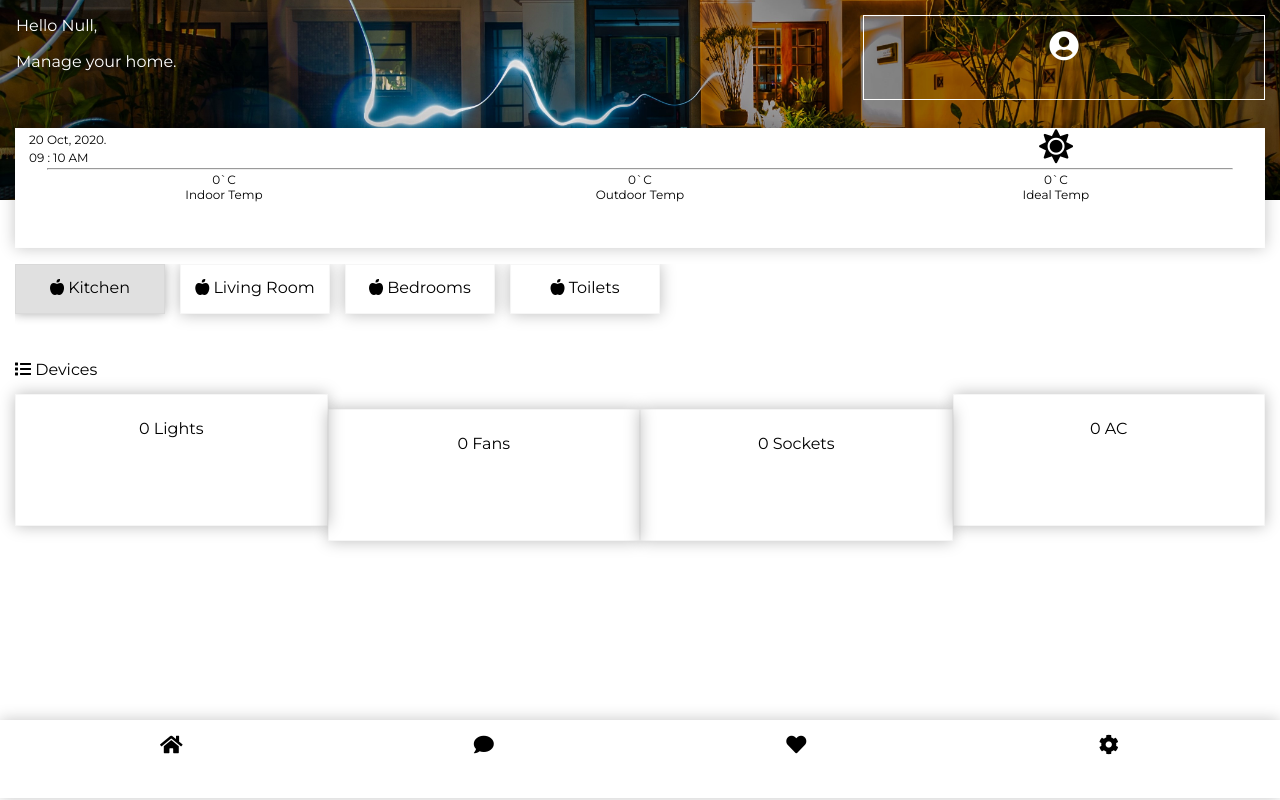
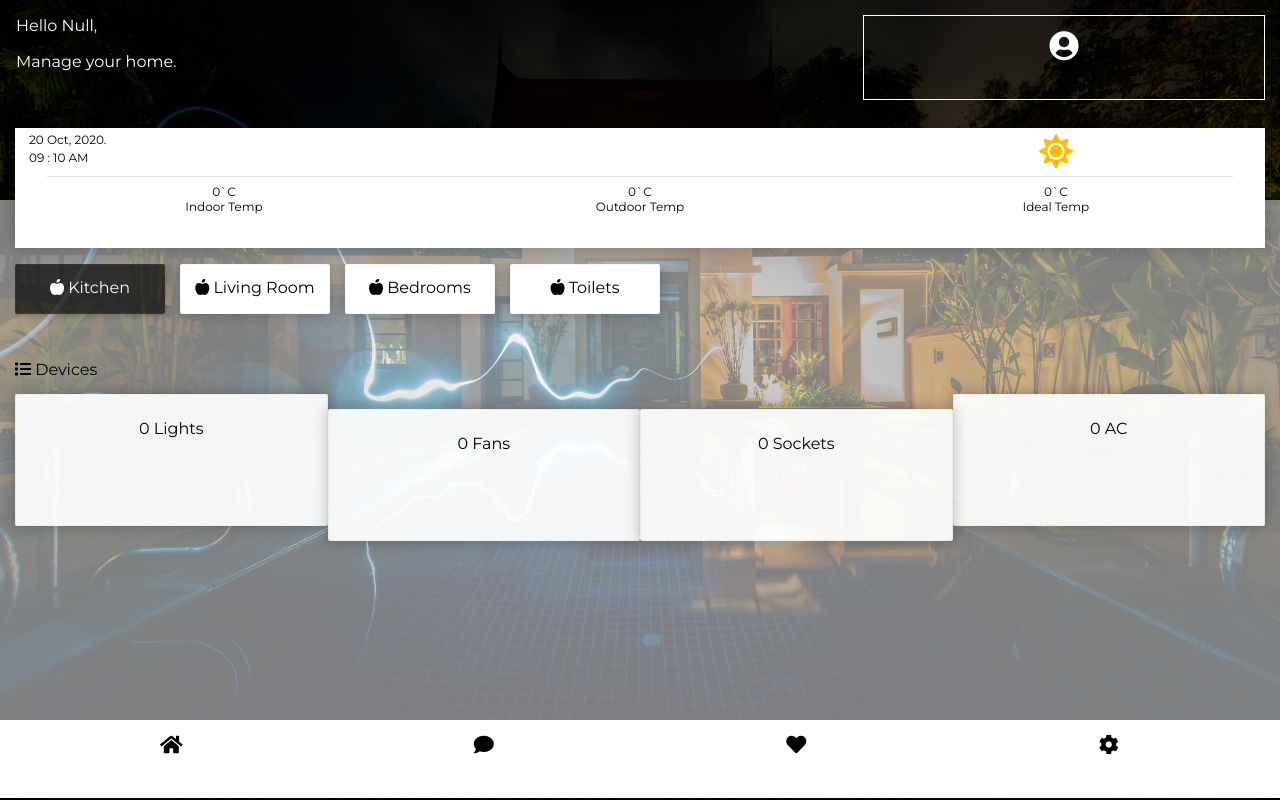
Before and after one commit to honcho-man/OMES, a PHP site: page /dashboard.html in a window 1280 px wide. Run offline with PHP 8.4, Linux system fonts and the light colour scheme; some libraries are stand-ins or nearby versions.

Commit message:
background changed

```diff
--- a/css/dashboard.css
+++ b/css/dashboard.css
@@ -114,6 +114,10 @@ a:hover {
 .dashboard {
     height: 100vh;
     position: fixed;
+    background-image: url(../images/header_dash.jpg);
+    background-size: cover;
+    background-repeat: no-repeat;
+    background-position: bottom;
 }
 
 .borderb {
@@ -124,10 +128,6 @@ a:hover {
     height: 25vh;
     padding-left: 15px;
     padding-right: 15px;
-    background-image: url(../images/header_dash.jpg);
-    background-size: cover;
-    background-repeat: no-repeat;
-    background-position: center;
     color: white;
 }
 
@@ -136,6 +136,7 @@ a:hover {
     position: relative;
     padding-left: 15px;
     padding-right: 15px;
+    background: #ffffff7e;
 }
 
 .footer {
@@ -144,6 +145,7 @@ a:hover {
     padding-left: 15px;
     padding-right: 15px;
     box-shadow: 0 0px 15px rgba(0, 0, 0, 0.226);
+    background: #ffffff;
 }
 
 .hello {
@@ -192,14 +194,13 @@ a:hover {
     box-shadow: 0 0px 15px rgba(0, 0, 0, 0.226);
 }
 
+.weather {
+    padding: 5px;
+}
+
 .energy i {
     font-size: 34px !important;
-}
-
-.temp hr {
-    width: 95%;
-    margin-block-end: 2px;
-    margin-block-start: 3px;
+    color: rgb(255, 187, 0);
 }
 
 .rooms {
@@ -217,16 +218,21 @@ a:hover {
     padding: 13px;
     box-shadow: 0 0px 15px rgba(0, 0, 0, 0.267);
     border: 1px solid rgba(128, 128, 128, 0.075);
+    background: white;
+    border-radius: 2px;
 }
 
 .active-room {
     box-shadow: 0 0px 10px #00000052;
-    background: #0000001f;
+    background: #000000ab;
+    color: white;
 }
 
 .room-block:hover {
+    transition: .50s;
     box-shadow: 0 0px 10px #00000052;
-    background: #0000001f;
+    background: #000000ab;
+    color: white;
 }
 
 .dev {
@@ -246,11 +252,13 @@ a:hover {
     border: 1px solid rgba(128, 128, 128, 0.075);
     height: 16.5vh;
     padding: 1.5rem;
+    background: rgba(255, 255, 255, 0.925);
+    border-radius: 2px;
 }
 
 .room-block-inner:hover {
     box-shadow: 0 0px 10px #00000052;
-    background: #0000001f;
+    background: #000000ab;
 }
 
 .ml {
--- a/dash-grid/smallscreen.css
+++ b/dash-grid/smallscreen.css
@@ -38,4 +38,11 @@
     .col-s-12 {
         width: 100%;
     }
+    .temp hr {
+        width: 95%;
+        margin-block-end: 2px;
+        margin-block-start: 0px;
+        border: none;
+        border-top: 1px solid #0000001e;
+    }
 }
--- a/dash-grid/widescreen.css
+++ b/dash-grid/widescreen.css
@@ -36,6 +36,13 @@
     .col-12 {
         width: 100%;
     }
+    .temp hr {
+        width: 95%;
+        margin-block-end: 7px;
+        margin-block-start: 3px;
+        border: none;
+        border-top: 1px solid #0000001e;
+    }
 }
 
 @media only screen and (max-width: 1340px) {}
```
